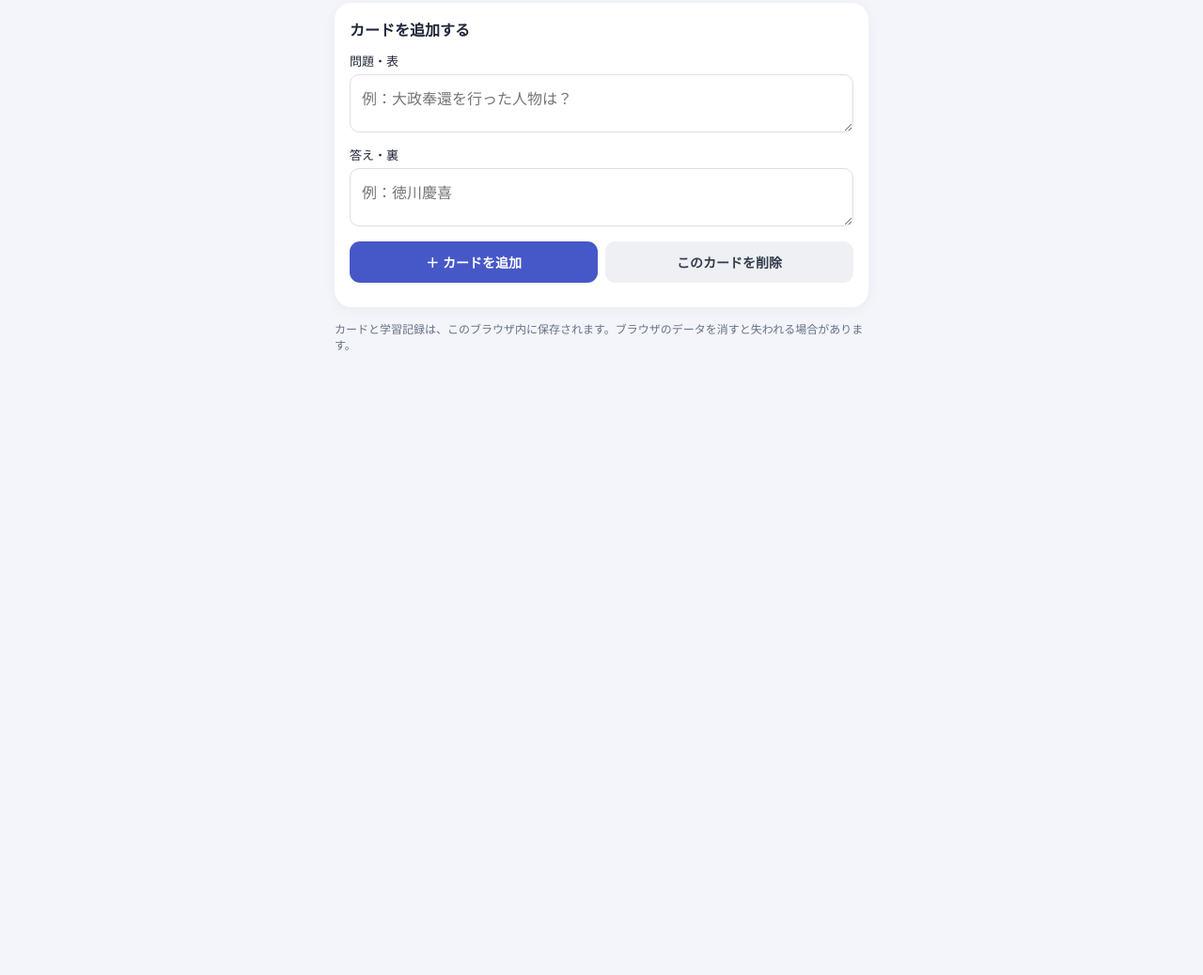
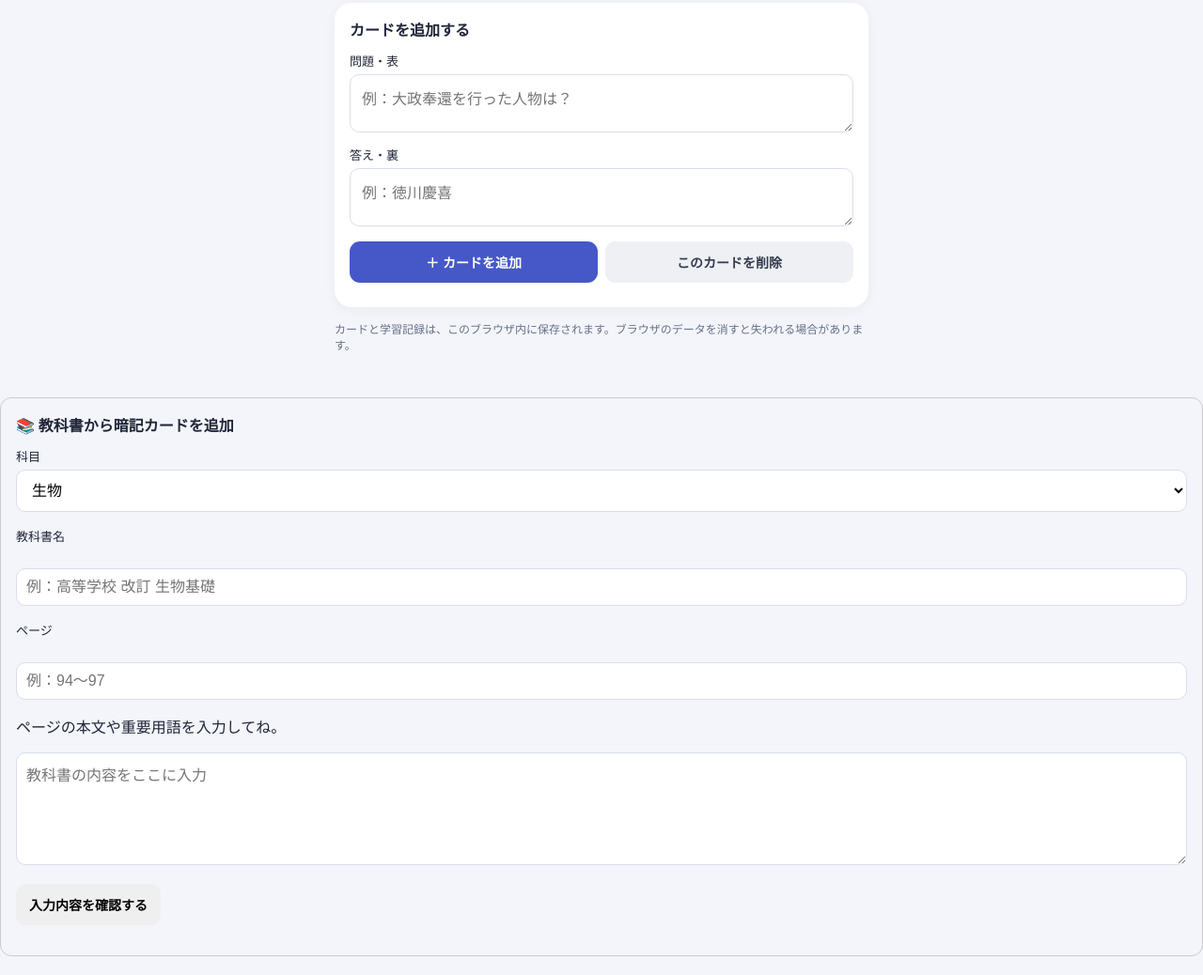
Before and after one commit to sopunnn/-, a plain HTML site: page index.html in a window 1280 px wide. Shown: the part 770-1808 px from the top of the page at 94% size. Before the commit the page ends 1173 px from the top, so only its background shows below. Drawn offline with Linux system fonts and the light colour scheme.

Commit message:
index.html を更新

```diff
--- a/index.html
+++ b/index.html
@@ -142,5 +142,67 @@ $("message").textContent="カードを削除したよ。";
 };
 buildOrder();render();
 </script>
+
+<section style="margin:20px 0;padding:16px;border:1px solid #ccc;border-radius:12px;">
+  <h2>📚 教科書から暗記カードを追加</h2>
+
+  <label for="bookSubject">科目</label>
+  <select id="bookSubject">
+    <option>生物</option>
+    <option>歴史</option>
+    <option>地理</option>
+    <option>古文</option>
+    <option>英語</option>
+    <option>情報</option>
+  </select>
+
+  <p>
+    <label for="bookName">教科書名</label><br>
+    <input id="bookName" type="text"
+      placeholder="例：高等学校 改訂 生物基礎"
+      style="width:100%;padding:10px;box-sizing:border-box;">
+  </p>
+
+  <p>
+    <label for="bookPages">ページ</label><br>
+    <input id="bookPages" type="text"
+      placeholder="例：94〜97"
+      style="width:100%;padding:10px;box-sizing:border-box;">
+  </p>
+
+  <p>ページの本文や重要用語を入力してね。</p>
+  <textarea id="bookContent"
+    placeholder="教科書の内容をここに入力"
+    style="width:100%;min-height:120px;padding:10px;box-sizing:border-box;"></textarea>
+
+  <p>
+    <button type="button" onclick="prepareBookCards()">
+      入力内容を確認する
+    </button>
+  </p>
+  <p id="bookResult"></p>
+</section>
+
+<script>
+function prepareBookCards() {
+  const subject = document.getElementById("bookSubject").value;
+  const book = document.getElementById("bookName").value.trim();
+  const pages = document.getElementById("bookPages").value.trim();
+  const content = document.getElementById("bookContent").value.trim();
+  const result = document.getElementById("bookResult");
+
+  if (!book || !pages || !content) {
+    result.textContent = "教科書名・ページ・本文を入力してね。";
+    return;
+  }
+
+  result.textContent =
+    "入力確認OK！ 科目：" + subject +
+    "／教科書：" + book +
+    "／ページ：" + pages +
+    "。この内容からカードを作る準備ができたよ。";
+}
+</script>
+
 </body>
 </html>
```
